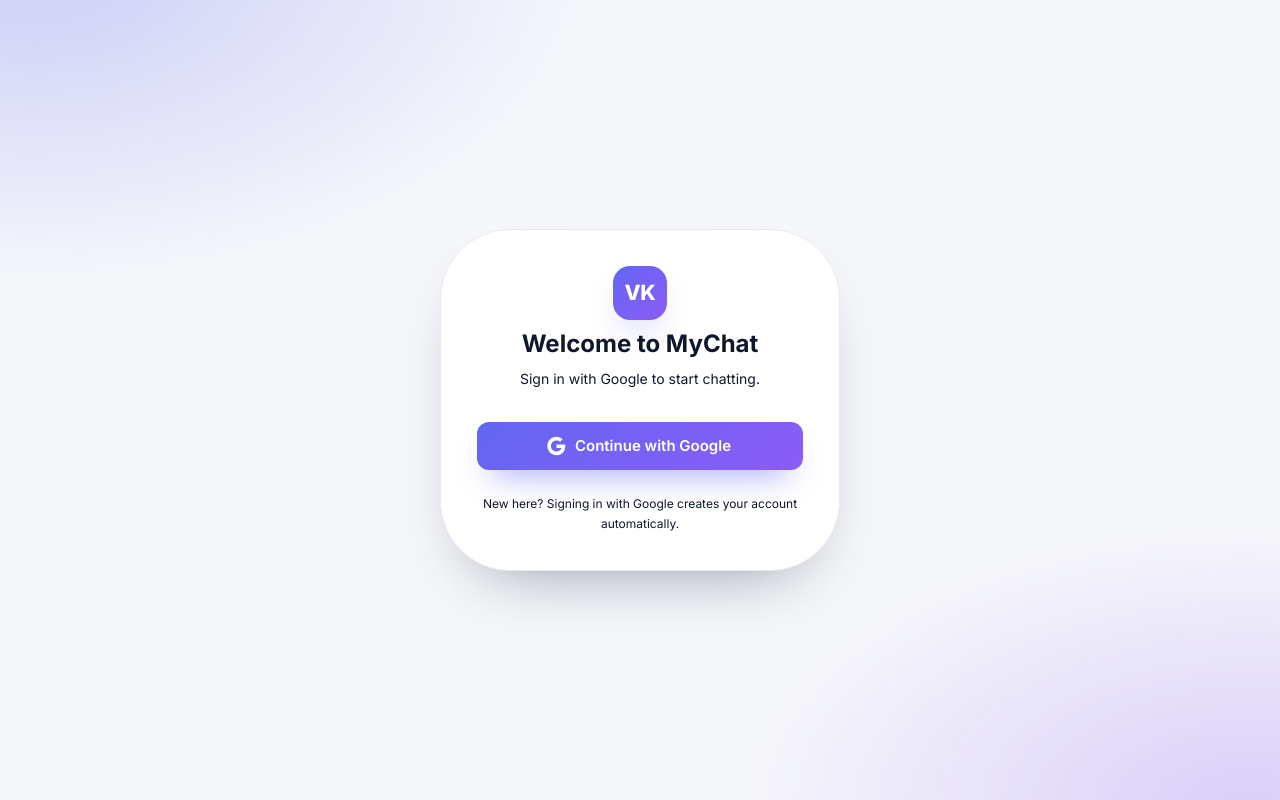
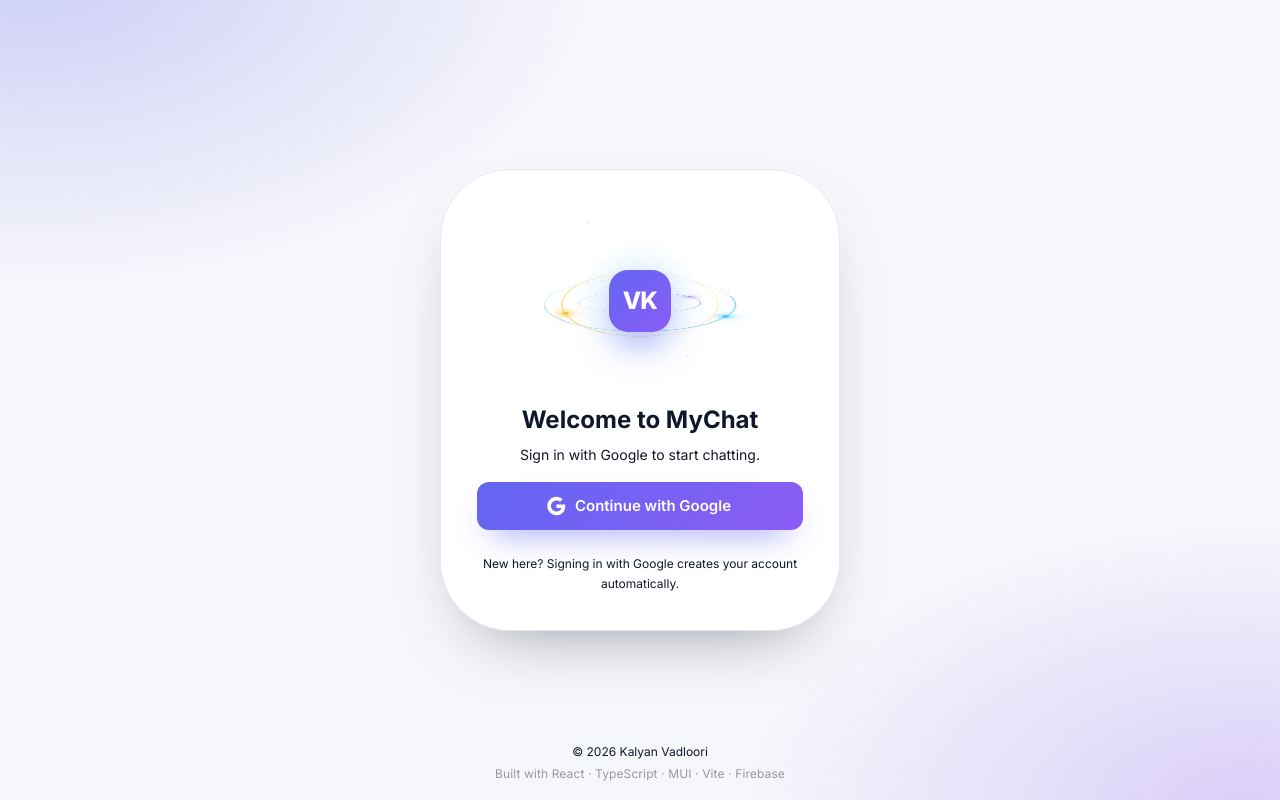
Before and after one commit to kalyanvadloori/mychat-app, a React (Vite) app: page / in a window 1280 px wide. Built offline with nearby package versions, Linux system fonts and the light colour scheme; no server answers.

Commit message:
login screen chanhes

```diff
--- a/src/components/LoginScreen.tsx
+++ b/src/components/LoginScreen.tsx
@@ -7,6 +7,7 @@
 import Typography from '@mui/material/Typography';
 import GoogleIcon from '@mui/icons-material/Google';
 import { authErrorMessage, useAuth } from '../auth/context';
+import LogoOrbit from './LogoOrbit';
 import { ACCENT_GRADIENT, BRAND_MARK, EASE, EASE_SPRING, tintPrimary, tintSecondary } from '../theme';
 
 /** Google is the only sign-in method: no passwords to choose, forget or leak. */
@@ -67,26 +68,28 @@
           animation: `appFadeUp 480ms ${EASE} both`,
         }}
       >
-        <Stack spacing={1} sx={{ alignItems: 'center', mb: 4 }}>
+        <Stack spacing={1} sx={{ alignItems: 'center', mb: 2 }}>
+          <LogoOrbit size={190}>
             <Box
               sx={{
-              width: 54,
-              height: 54,
-              borderRadius: '17px',
+                width: 62,
+                height: 62,
+                borderRadius: '19px',
                 background: ACCENT_GRADIENT,
                 display: 'grid',
                 placeItems: 'center',
                 color: '#fff',
                 fontWeight: 800,
-              fontSize: 21,
-              letterSpacing: '-0.02em',
-              boxShadow: '0 18px 36px -18px rgba(99,102,241,0.9)',
+                fontSize: 24,
+                letterSpacing: '-0.03em',
+                boxShadow: '0 18px 40px -14px rgba(99,102,241,0.95)',
                 // Lands a beat after the card, so the eye follows it in.
                 animation: `appPop 520ms ${EASE_SPRING} 120ms both`,
               }}
             >
               {BRAND_MARK}
             </Box>
+          </LogoOrbit>
           <Typography
             variant="h5"
             sx={{ fontWeight: 700, textAlign: 'center', animation: `appFadeUp 460ms ${EASE} 200ms both` }}
@@ -139,6 +142,30 @@
           New here? Signing in with Google creates your account automatically.
         </Typography>
       </Paper>
+
+      <Stack
+        spacing={0.25}
+        sx={{
+          position: 'absolute',
+          left: 0,
+          right: 0,
+          // Clears the home bar on phones.
+          bottom: 'calc(16px + env(safe-area-inset-bottom))',
+          alignItems: 'center',
+          px: 2,
+          animation: `appFadeIn 600ms ${EASE} 620ms both`,
+        }}
+      >
+        <Typography variant="caption" color="text.secondary" sx={{ textAlign: 'center' }}>
+          © {new Date().getFullYear()} Kalyan Vadloori
+        </Typography>
+        <Typography
+          variant="caption"
+          sx={{ textAlign: 'center', color: 'text.disabled', letterSpacing: '0.01em' }}
+        >
+          Built with React · TypeScript · MUI · Vite · Firebase
+        </Typography>
+      </Stack>
     </Box>
   );
 }
--- /dev/null
+++ b/src/components/LogoOrbit.tsx
@@ -0,0 +1,153 @@
+import { useMemo, type ReactNode } from 'react';
+import Box from '@mui/material/Box';
+
+interface Orbit {
+  /** Diameter in px. */
+  size: number;
+  /** How far the ring is laid back, giving the elliptical look. */
+  tilt: number;
+  /** Rotation of the whole ellipse, so orbits cross instead of nesting. */
+  skew: number;
+  seconds: number;
+  reverse?: boolean;
+  color: string;
+}
+
+const ORBITS: Orbit[] = [
+  { size: 1, tilt: 74, skew: 0, seconds: 16, color: '#38BDF8' },
+  { size: 0.82, tilt: 66, skew: 52, seconds: 12, reverse: true, color: '#FBBF24' },
+  { size: 0.64, tilt: 80, skew: -38, seconds: 20, color: '#A78BFA' },
+];
+
+interface Props {
+  children: ReactNode;
+  /** Diameter of the orbit field. The logo sits at its centre. */
+  size?: number;
+}
+
+/**
+ * Orbiting rings behind the app mark.
+ *
+ * Built from transforms alone — no canvas, no WebGL — so it animates on the
+ * compositor and costs the main thread nothing. The 3D look comes from a
+ * perspective ancestor plus `rotateX` on each ring; each ring then spins about
+ * its own axis, carrying a glowing point around with it.
+ */
+export default function LogoOrbit({ children, size = 190 }: Props) {
+  // Fixed positions rather than random, so the field never reshuffles on render.
+  const stars = useMemo(
+    () => [
+      { top: 8, left: 22, delay: 0, scale: 1 },
+      { top: 26, left: 88, delay: 1.4, scale: 0.7 },
+      { top: 62, left: 6, delay: 2.6, scale: 0.85 },
+      { top: 78, left: 74, delay: 0.8, scale: 1 },
+      { top: 44, left: 96, delay: 3.2, scale: 0.6 },
+      { top: 90, left: 40, delay: 2, scale: 0.75 },
+    ],
+    [],
+  );
+
+  return (
+    <Box
+      aria-hidden
+      sx={{
+        position: 'relative',
+        width: size,
+        height: size,
+        display: 'grid',
+        placeItems: 'center',
+        perspective: '620px',
+        '@keyframes orbitSpin': {
+          from: { transform: 'rotateZ(0deg)' },
+          to: { transform: 'rotateZ(360deg)' },
+        },
+        '@keyframes orbitGlow': {
+          '0%, 100%': { opacity: 0.55, transform: 'scale(1)' },
+          '50%': { opacity: 0.9, transform: 'scale(1.08)' },
+        },
+        '@keyframes orbitTwinkle': {
+          '0%, 100%': { opacity: 0.15 },
+          '50%': { opacity: 0.9 },
+        },
+      }}
+    >
+      {/* Atmospheric halo behind everything */}
+      <Box
+        sx={{
+          position: 'absolute',
+          inset: '18%',
+          borderRadius: '50%',
+          background:
+            'radial-gradient(circle, rgba(99,102,241,0.42) 0%, rgba(56,189,248,0.14) 45%, transparent 70%)',
+          filter: 'blur(6px)',
+          animation: 'orbitGlow 5s ease-in-out infinite',
+        }}
+      />
+
+      {stars.map((star, i) => (
+        <Box
+          key={i}
+          sx={{
+            position: 'absolute',
+            top: `${star.top}%`,
+            left: `${star.left}%`,
+            width: 2.5 * star.scale,
+            height: 2.5 * star.scale,
+            borderRadius: '50%',
+            backgroundColor: '#E0E7FF',
+            animation: `orbitTwinkle 3.4s ease-in-out ${star.delay}s infinite`,
+          }}
+        />
+      ))}
+
+      {ORBITS.map((orbit) => (
+        // Outer element holds the fixed tilt; the inner one does the spinning,
+        // because a single element cannot animate one transform and pin another.
+        <Box
+          key={orbit.size}
+          sx={{
+            position: 'absolute',
+            width: size * orbit.size,
+            height: size * orbit.size,
+            transformStyle: 'preserve-3d',
+            transform: `rotateX(${orbit.tilt}deg) rotateZ(${orbit.skew}deg)`,
+          }}
+        >
+          <Box
+            sx={{
+              position: 'absolute',
+              inset: 0,
+              borderRadius: '50%',
+              border: '1px solid',
+              borderColor: `${orbit.color}55`,
+              // A brighter arc on one side reads as a light source, not a flat hoop.
+              borderTopColor: `${orbit.color}dd`,
+              borderRightColor: `${orbit.color}99`,
+              animation: `orbitSpin ${orbit.seconds}s linear infinite${
+                orbit.reverse ? ' reverse' : ''
+              }`,
+              willChange: 'transform',
+            }}
+          >
+            {/* The travelling point of light, carried by the spinning ring */}
+            <Box
+              sx={{
+                position: 'absolute',
+                top: -3,
+                left: '50%',
+                width: 6,
+                height: 6,
+                ml: '-3px',
+                borderRadius: '50%',
+                backgroundColor: orbit.color,
+                boxShadow: `0 0 10px 2px ${orbit.color}, 0 0 20px 4px ${orbit.color}55`,
+              }}
+            />
+          </Box>
+        </Box>
+      ))}
+
+      <Box sx={{ position: 'relative', zIndex: 1 }}>{children}</Box>
+    </Box>
+  );
+}
```
Lines whose indentation alone changed are shown as unchanged.
